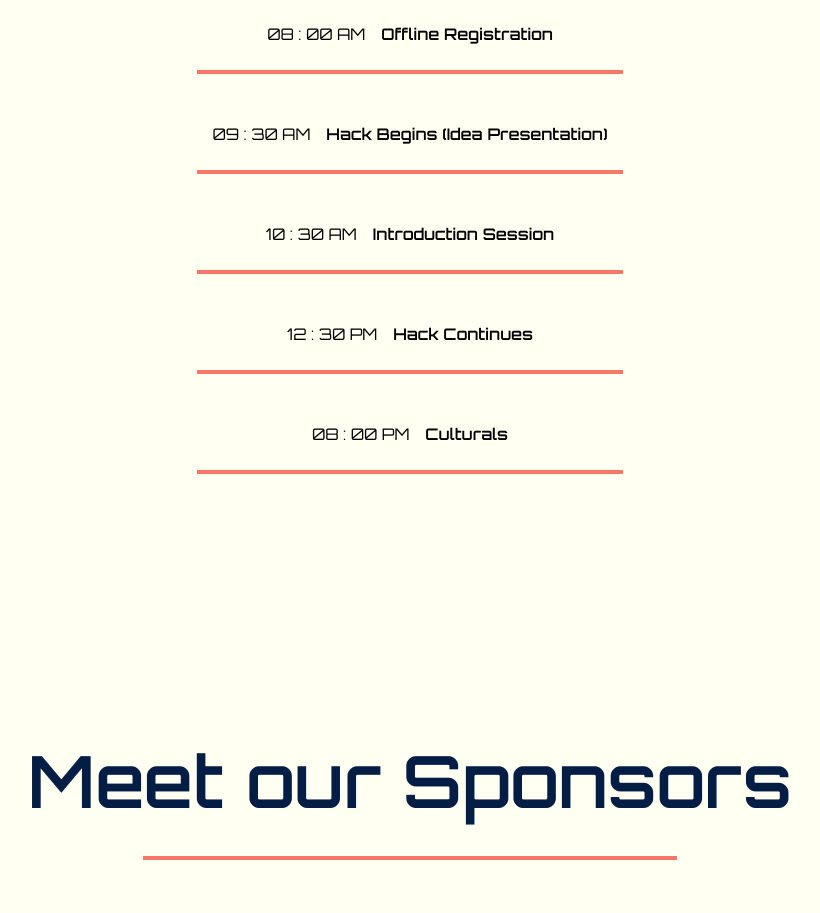
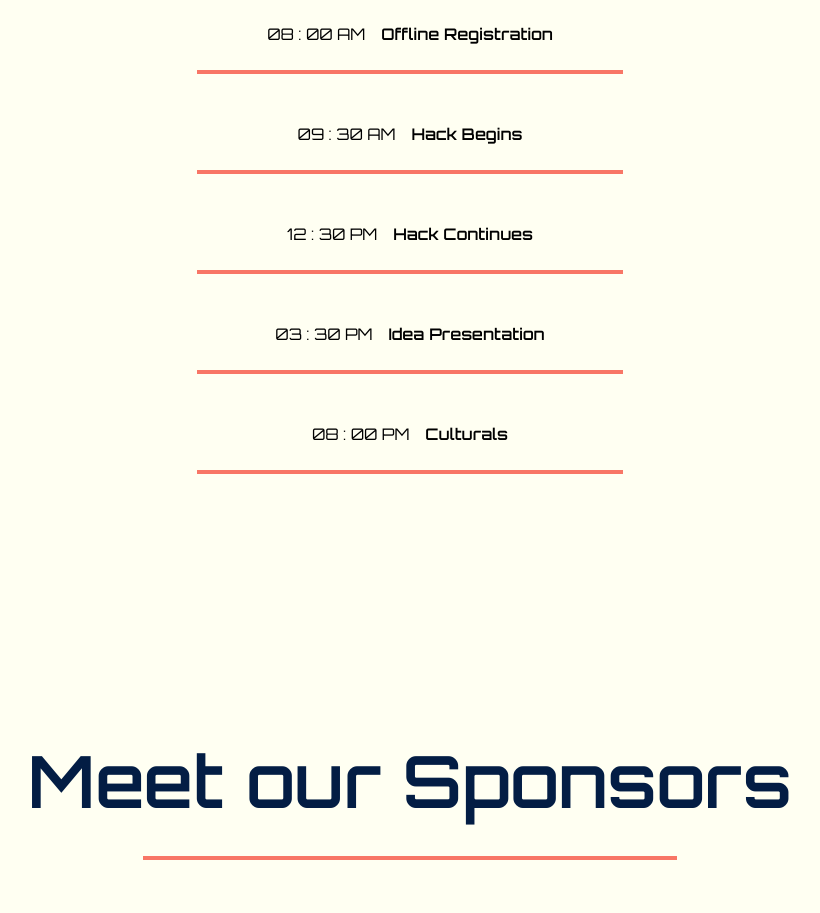
Before and after one commit to hafiscp/magnathon, a Vue app: page / in a window 1280 px wide. Shown: the part 4660-5573 px from the top of the page, without its empty margins (230-1050 px from the left). Built offline with nearby package versions, Linux system fonts and the light colour scheme.

Commit message:
Timeline Updated

```diff
--- a/src/components/Timeline.vue
+++ b/src/components/Timeline.vue
@@ -44,14 +44,7 @@
                 <div class="flex flex-col items-center justify-around">
                     <div class="mt-2 gap-4 flex">
                         <span>09 : 30 AM</span>
-                        <span class="font-semibold">Hack Begins (Idea Presentation)</span>
-                    </div>
-                    <hr class="mt-6 mb-10 border-2 border-[#F87666] mx-[10%] w-[70%]">
-                </div>
-                <div class="flex flex-col items-center justify-around">
-                    <div class="mt-2 gap-4 flex">
-                        <span>10 : 30 AM</span>
-                        <span class="font-semibold">Introduction Session</span>
+                        <span class="font-semibold">Hack Begins</span>
                     </div>
                     <hr class="mt-6 mb-10 border-2 border-[#F87666] mx-[10%] w-[70%]">
                 </div>
@@ -59,6 +52,13 @@
                     <div class="mt-2 gap-4 flex">
                         <span>12 : 30 PM</span>
                         <span class="font-semibold">Hack Continues</span>
+                    </div>
+                    <hr class="mt-6 mb-10 border-2 border-[#F87666] mx-[10%] w-[70%]">
+                </div>
+                <div class="flex flex-col items-center justify-around">
+                    <div class="mt-2 gap-4 flex">
+                        <span>03 : 30 PM</span>
+                        <span class="font-semibold">Idea Presentation</span>
                     </div>
                     <hr class="mt-6 mb-10 border-2 border-[#F87666] mx-[10%] w-[70%]">
                 </div>
@@ -89,13 +89,6 @@
                     <div class="mt-2 grid grid-cols-2 gap-4 justify-items-center justify-evenly">
                         <span>After <br> Evaluation</span>
                         <span class="font-semibold">Result <br> Announcement</span>
-                    </div>
-                    <hr class="mt-6 mb-10 border-2 border-[#F87666] mx-[10%] w-[70%]">
-                </div>
-                <div class="flex flex-col items-center justify-around">
-                    <div class="mt-2 grid grid-cols-2 gap-4 justify-items-center justify-evenly">
-                        <span>03 : 00 PM</span>
-                        <span class="font-semibold">Project <br> Presentation</span>
                     </div>
                     <hr class="mt-6 mb-10 border-2 border-[#F87666] mx-[10%] w-[70%]">
                 </div>
```
Also changed, not shown: 26 other files (tests, documents, lock files or other folders).
